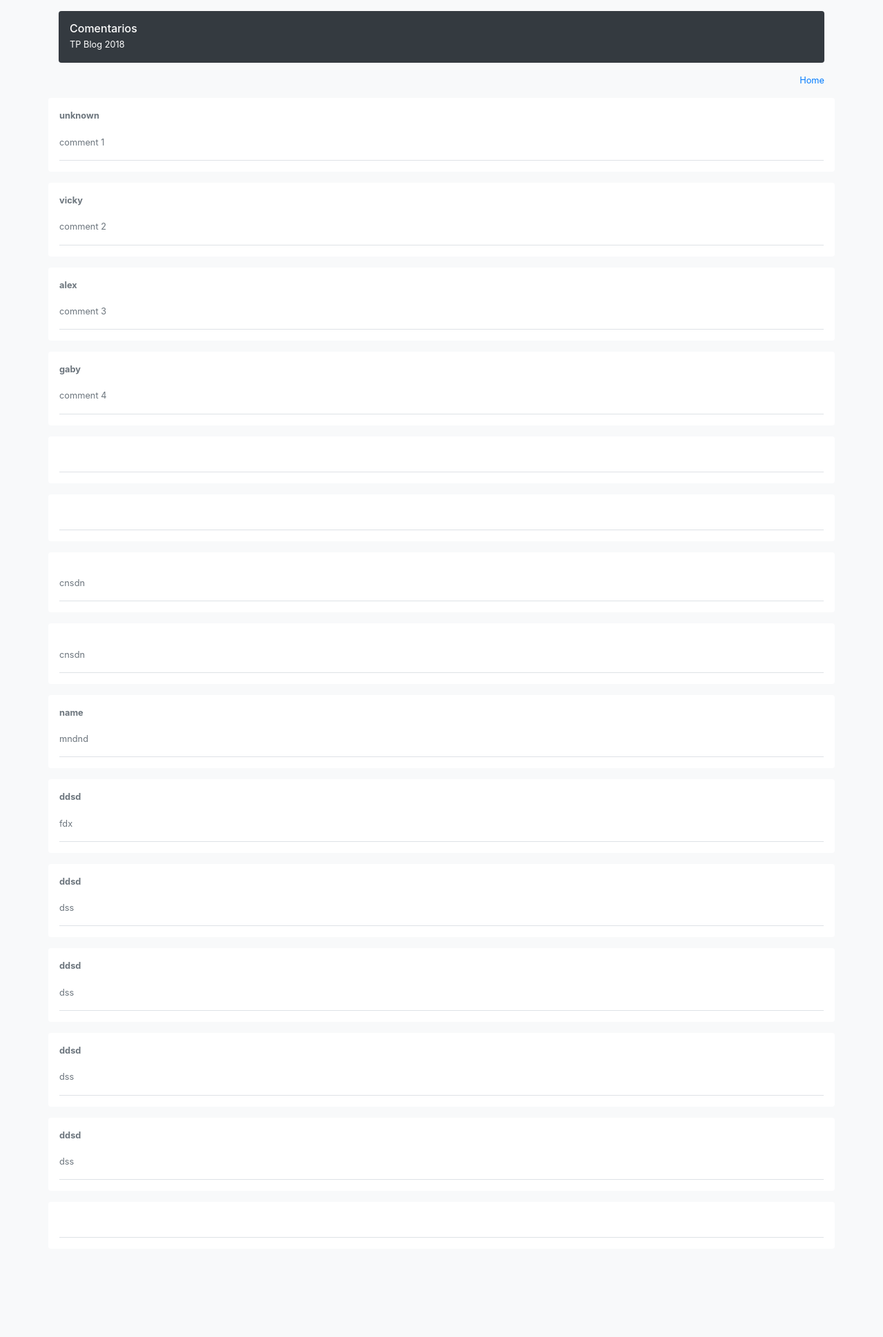
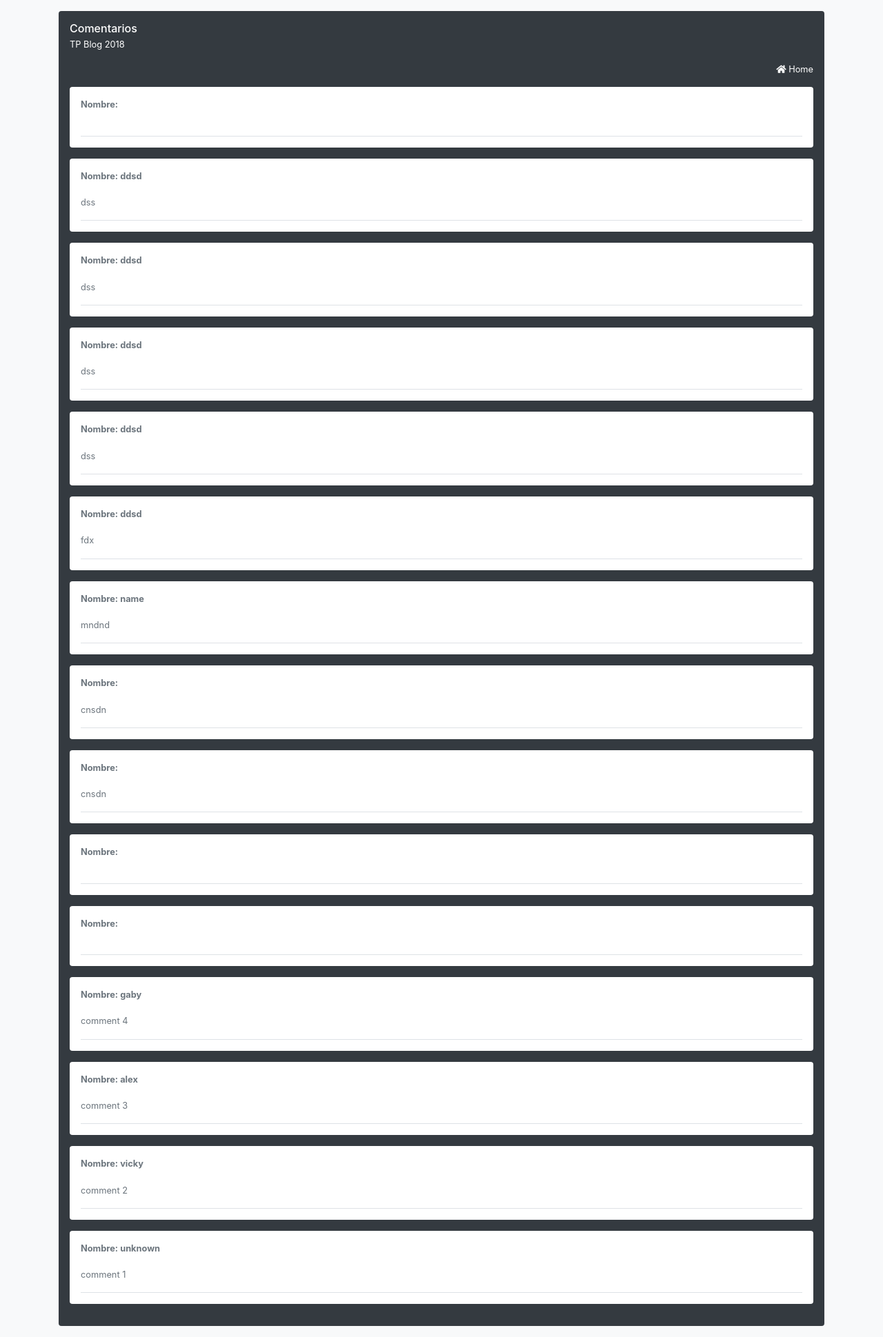
Before and after one commit to Niniatura/TP2PHP, a PHP site: page /comments.php in a window 1280 px wide. Shown: the whole page at 69% size. Before the commit the page ends 1795 px from the top, so only its background shows below. Run offline with PHP 8.4, Linux system fonts and the light colour scheme; data comes from the database, SQL or seed files in the repository; data that the repository does not hold is empty; some libraries are stand-ins or nearby versions.

Commit message:
recient comments show up top

```diff
--- a/Comment.class.php
+++ b/Comment.class.php
@@ -24,12 +24,12 @@ class Comments extends Connectdb {
 
 	public function getComments() {
 	$conn = $this->connect();
-	$sql = "SELECT * FROM comments";
+	$sql = "SELECT * FROM comments ORDER by cid DESC";
 	$results = $conn->query($sql);
 	while ($row = $results->fetch_assoc()) {
 		echo "<div class='container media text-muted pt-3 my-3 p-3 bg-white rounded box-shadow'>";
 		echo "<p class='media-body pb-3 mb-0 small lh-125 border-bottom border-gray'>";
-			echo "<strong class='d-block text-gray-dark'>".$row['uid']."</strong><br>";
+			echo "<strong class='d-block text-gray-dark'> Nombre: ".$row['uid']."</strong><br>";
 			echo $row['message'];
 		echo "</p></div>";
 	}
--- a/comments.php
+++ b/comments.php
@@ -26,8 +26,10 @@
 
     <!-- Bootstrap CSS -->
     <link rel="stylesheet" href="https://stackpath.bootstrapcdn.com/bootstrap/4.1.2/css/bootstrap.min.css" integrity="sha384-Smlep5jCw/wG7hdkwQ/Z5nLIefveQRIY9nfy6xoR1uRYBtpZgI6339F5dgvm/e9B" crossorigin="anonymous">
+    <link rel="stylesheet" href="https://use.fontawesome.com/releases/v5.1.0/css/all.css" integrity="sha384-lKuwvrZot6UHsBSfcMvOkWwlCMgc0TaWr+30HWe3a4ltaBwTZhyTEggF5tJv8tbt" crossorigin="anonymous">
+    <link rel="stylesheet" href="css/estilos.css">
 
-    <title>Hello, world!</title>
+    <title>Commentarios</title>
   </head>
   <body class="bg-light">
 
@@ -36,17 +38,13 @@
         <div class="lh-100">
           <h6 class="mb-0 text-black lh-100">Comentarios</h6>
           <small>TP Blog 2018</small>
-        </div>
-      </div>
-
-        <small class="d-block text-right mt-3">
-          <a href="index.php">Home</a>
+            <small class="d-block text-right mt-3">
+          <a href="index.php" class="colorlink"><i class="fas fa-home colorlink"></i> Home</a>
         </small>
 
+        </div>
 
-  </main>
-
-    <?php
+        <?php
          $setComments = new Comments($uid,$message);
         $setComments->setComments();
 
@@ -55,6 +53,13 @@
         $getComments->getComments();
 
     ?>
+      </div>
+
+
+
+  </main>
+
+
     <!-- Optional JavaScript -->
     <!-- jQuery first, then Popper.js, then Bootstrap JS -->
     <script src="https://code.jquery.com/jquery-3.3.1.slim.min.js" integrity="sha384-q8i/X+965DzO0rT7abK41JStQIAqVgRVzpbzo5smXKp4YfRvH+8abtTE1Pi6jizo" crossorigin="anonymous"></script>
--- a/css/estilos.css
+++ b/css/estilos.css
@@ -30,3 +30,7 @@ body {
 .card-body {
     padding-bottom: 50px;
 }
+
+.colorlink {
+    color: white;
+}
```
